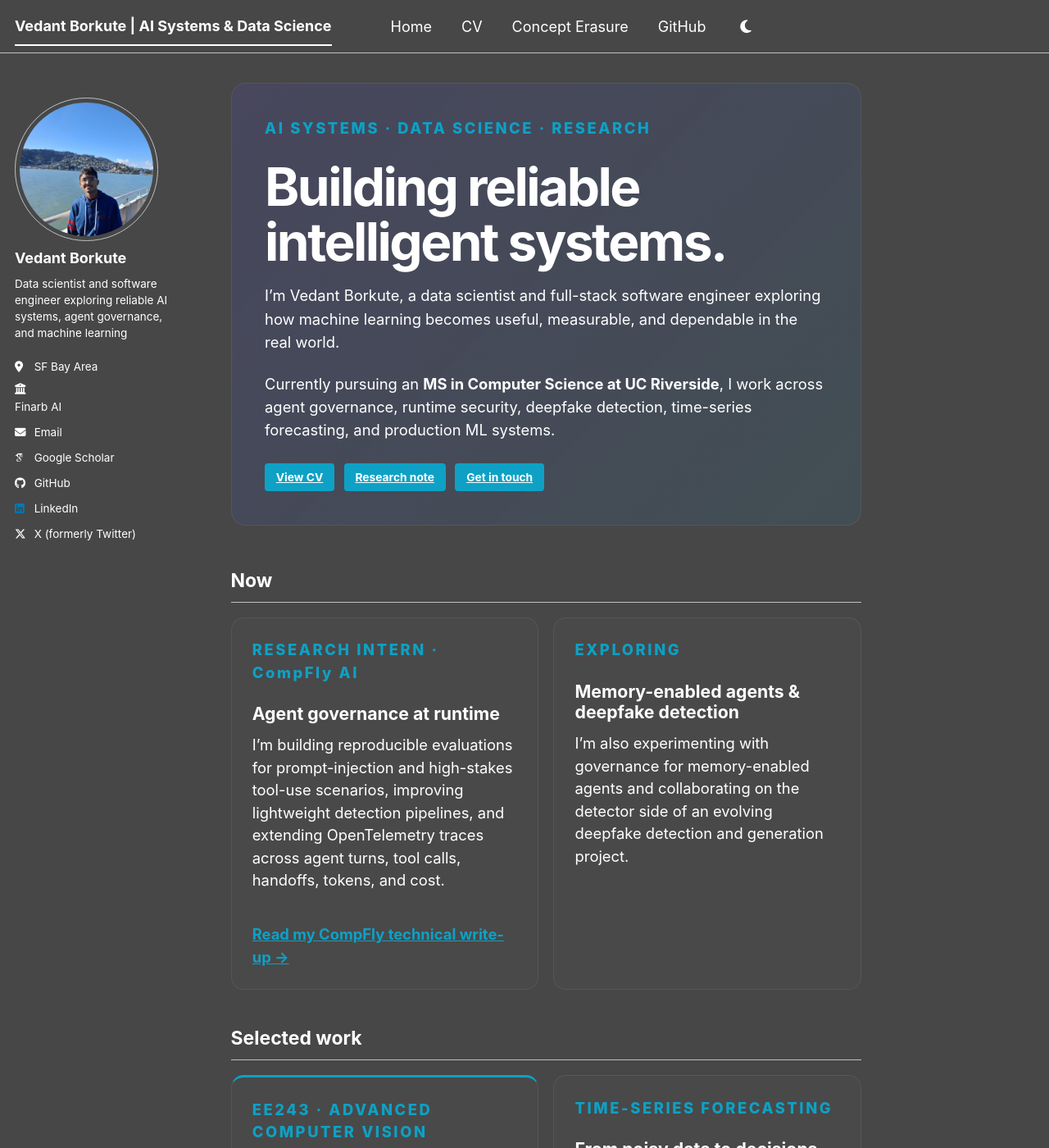
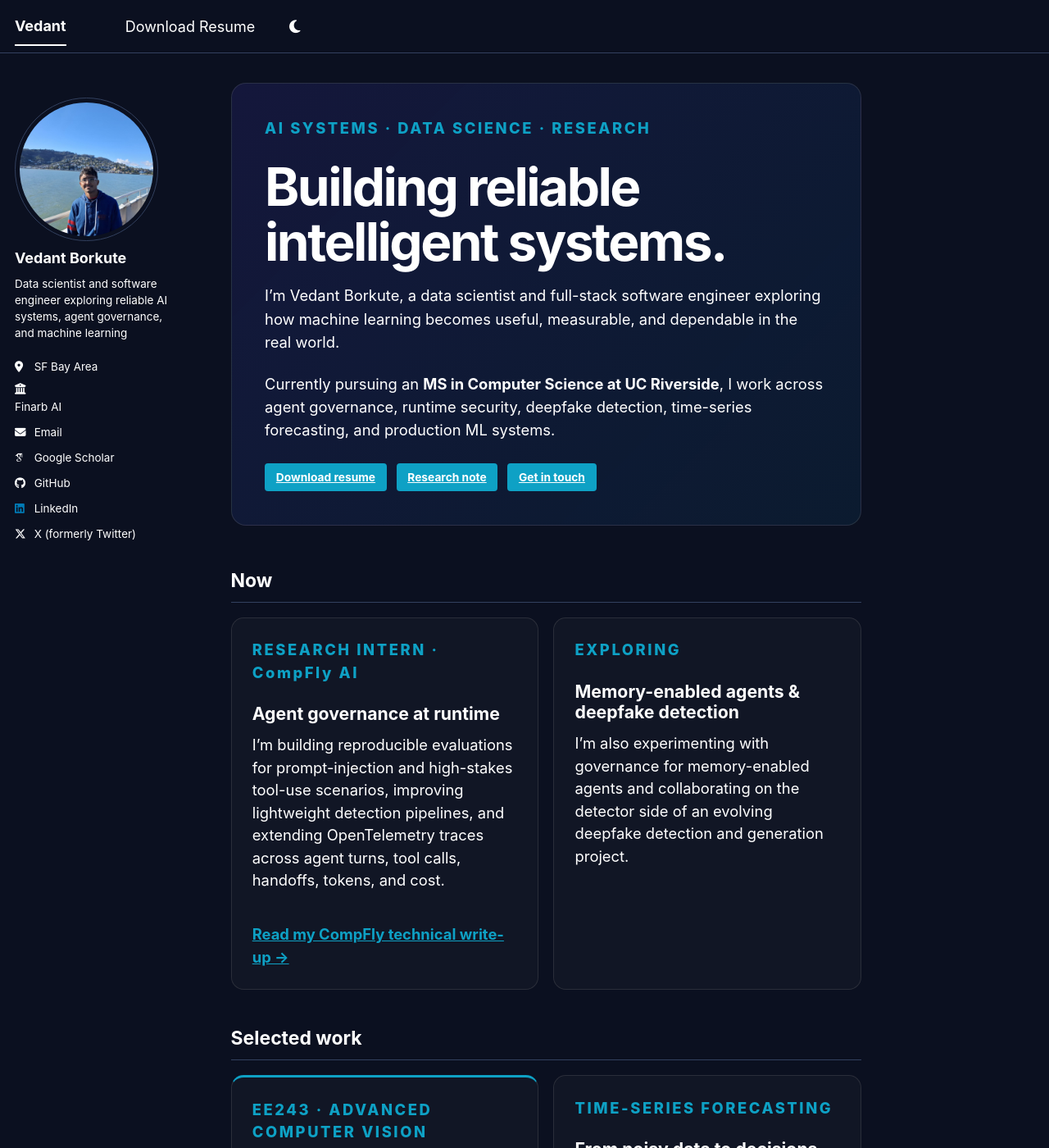
Before and after one commit to Vedant2100/vedant2100.github.io, a Jekyll site: the page built from _pages/about.md, in a window 1280 px wide and 1400 px high. Shown: the whole window at 82% size. Built offline with Jekyll 4.4.1, drawn with Linux system fonts in a browser that asks for light colours; some web fonts are replaced; a script bundle is joined from its source files by our own code; library files that are not in the unit come from our copies; some of the changed text lies outside the part shown.

Commit message:
Simplify navigation and add downloadable resume

```diff
--- a/_config.yml
+++ b/_config.yml
@@ -11,6 +11,7 @@ locale                   : "en-US"
 site_theme               : "default" # The available themes options are "default", "air", "sunrise", "mint", "dirt" and "contrast"
 default_theme            : "dark"
 title                    : "Vedant Borkute | AI Systems & Data Science"
+masthead_title           : "Vedant"
 title_separator          : "-"
 name                     : &name "Vedant Borkute"
 description              : &description "Vedant Borkute's portfolio of AI systems, data science, and research"   # Update this with a general description of your site, this is the default if not overridden by a page
--- a/_includes/masthead.html
+++ b/_includes/masthead.html
@@ -6,7 +6,7 @@
         <button><span class="navicon"></span></button>
         <ul class="visible-links">
           <li class="masthead__menu-item masthead__menu-item--lg persist {% if page.url == '/' or page.url == '/index.html' %}selected{% endif %}">
-            <a href="{{ base_path }}/">{{ site.title }}</a>
+            <a href="{{ base_path }}/">{{ site.masthead_title | default: site.title }}</a>
           </li>
           {% for link in site.data.navigation.main %}
             {% if link.url contains 'http' %}
@@ -15,7 +15,7 @@
               {% assign domain = base_path %}
             {% endif %}
             <li class="masthead__menu-item {% if page.url contains link.url and link.url != '/' %}selected{% endif %}">
-              <a href="{{ domain }}{{ link.url }}">{{ link.title }}</a>
+              <a href="{{ domain }}{{ link.url }}"{% if link.download %} download="{{ link.download }}"{% endif %}>{{ link.title }}</a>
             </li>
           {% endfor %}
           <li id="theme-toggle" class="masthead__menu-item persist tail">
--- a/_pages/about.md
+++ b/_pages/about.md
@@ -14,7 +14,7 @@ redirect_from:
   <p class="home-hero__lead">I’m Vedant Borkute, a data scientist and full-stack software engineer exploring how machine learning becomes useful, measurable, and dependable in the real world.</p>
   <p>Currently pursuing an <strong>MS in Computer Science at UC Riverside</strong>, I work across agent governance, runtime security, deepfake detection, time-series forecasting, and production ML systems.</p>
   <div class="home-hero__actions">
-    <a class="btn btn--primary" href="/cv/">View CV</a>
+    <a class="btn btn--primary" href="/files/Vedant_Resume_09_26.pdf" download="Vedant_Resume_09_26.pdf">Download resume</a>
     <a class="btn" href="/concept-erasure-analysis/">Research note</a>
     <a class="btn" href="mailto:vbork001@ucr.edu">Get in touch</a>
   </div>
@@ -48,7 +48,7 @@ redirect_from:
   <article class="home-card">
     <p class="home-card__eyebrow">TIME-SERIES FORECASTING</p>
     <h3>From noisy data to decisions</h3>
-    <p>At Finarb AI, I built forecasting pipelines and AI-assisted analytical workflows for pharmaceutical supply-chain planning, reducing mean absolute percentage error by 90% over existing baselines.</p>
+    <p>At <a href="https://finarb.ai/">Finarb AI</a>, I built forecasting pipelines and AI-assisted analytical workflows for pharmaceutical supply-chain planning, reducing mean absolute percentage error by 90% over existing baselines.</p>
   </article>
 </div>
 
--- a/_sass/theme/_default_dark.scss
+++ b/_sass/theme/_default_dark.scss
@@ -4,14 +4,14 @@
 
 /* Color codes used for the theme */
 $primary-color              : #0ea1c5;
-$gray                       : #7a8288;
-$dark-gray                  : mix(#000, $gray, 40%);
-$darker-gray                : mix(#000, $gray, 60%);
-$light-gray                 : mix(#fff, $gray, 50%);
+$gray                       : #94a3b8;
+$dark-gray                  : #1e293b;
+$darker-gray                : #0f172a;
+$light-gray                 : #33415f;
 
-$background                 : #474747;
-$background-light           : mix(#fff, $background, 80%);
-$background-lighter         : mix(#fff, $background, 90%);
+$background                 : #0b1020;
+$background-light           : #131f38;
+$background-lighter         : #192846;
 $text                       : #ffffff;
 $link                       : #0ea1c5;
 $link-dark                  : mix(#000, $link, 25%);
```
Also changed, not shown: _data/navigation.yml (+4 -12 lines), _pages/cv.md (+1 -1 lines), 1 other file.
